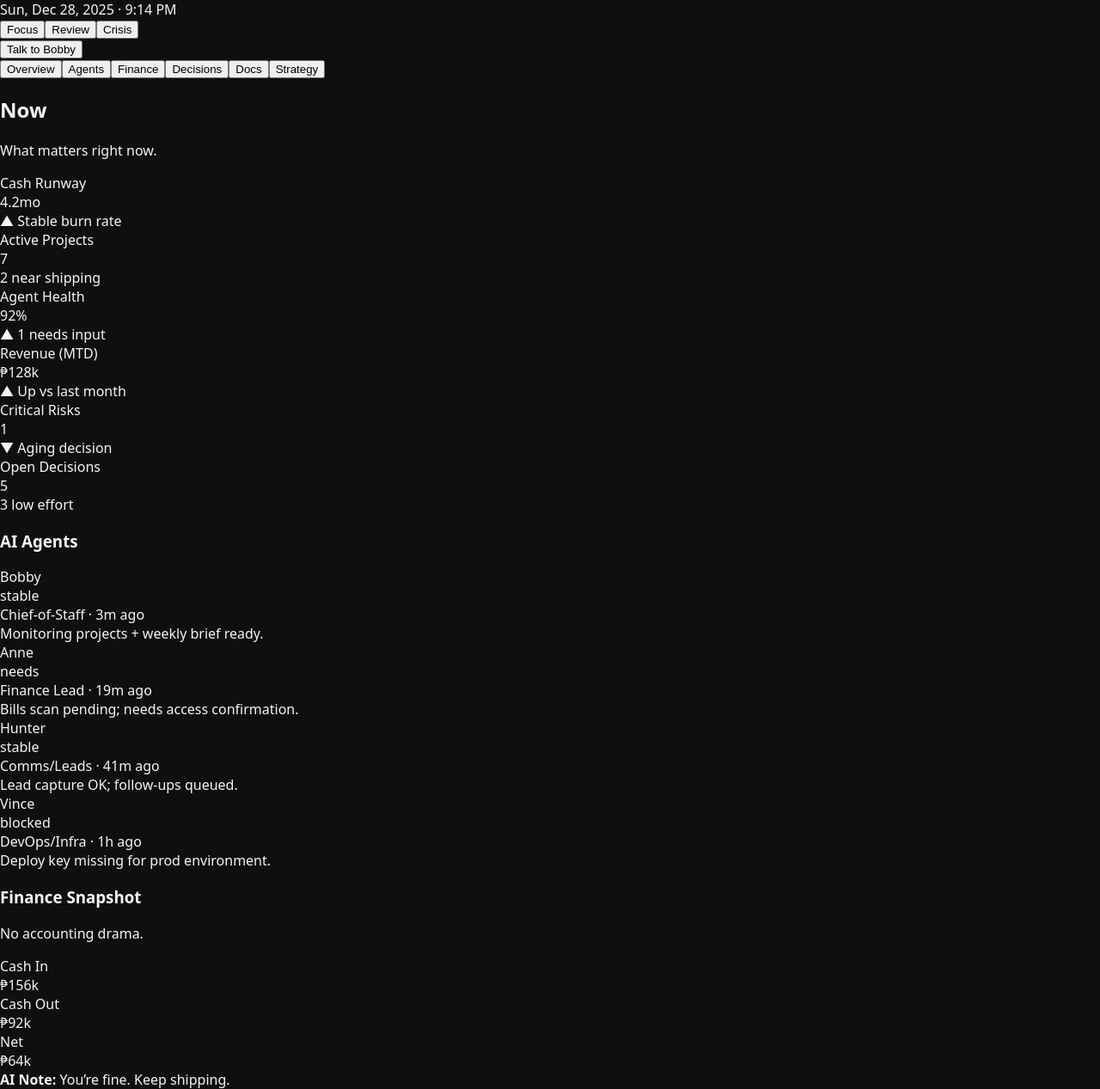
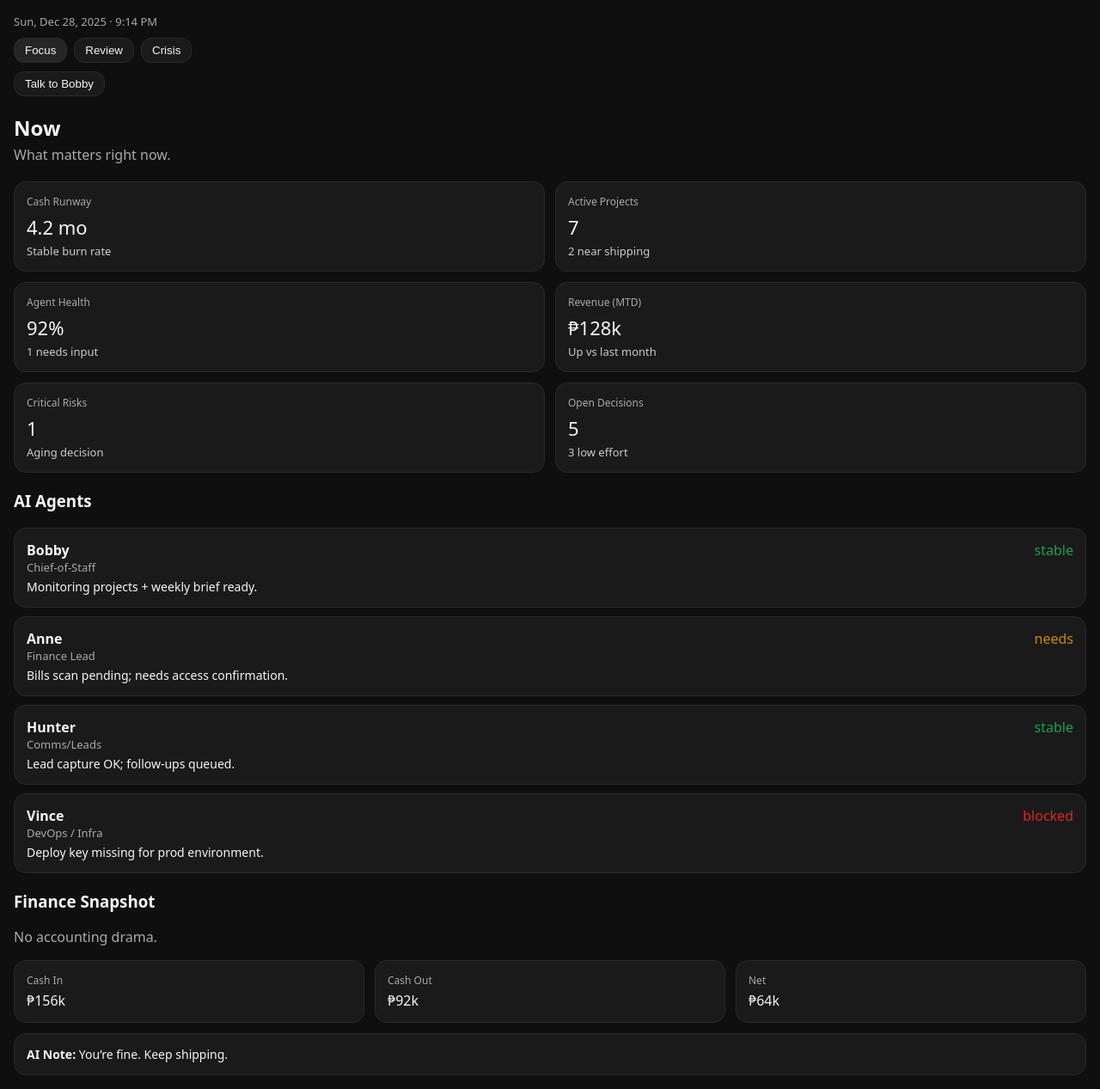
Before and after one commit to tumbletech/tumbletechceodashboard, a React (Vite) app: page / in a window 1280 px wide. Shown: the whole page at 86% size. Built offline with nearby package versions, Linux system fonts and the light colour scheme.

Commit message:
Update App.jsx

```diff
--- a/src/App.jsx
+++ b/src/App.jsx
@@ -1,131 +1,129 @@
 import { useState } from "react";
+
+const card = {
+  background: "#1a1a1a",
+  border: "1px solid #2a2a2a",
+  borderRadius: "14px",
+  padding: "14px",
+};
+
+const button = {
+  background: "#1a1a1a",
+  border: "1px solid #2a2a2a",
+  borderRadius: "12px",
+  padding: "6px 12px",
+  color: "#f5f5f5",
+  cursor: "pointer",
+};
 
 export default function App() {
   const [mode, setMode] = useState("Focus");
-  const [tab, setTab] = useState("Overview");
 
   return (
-    <div className="min-h-screen bg-neutral-900 text-neutral-100">
-      {/* Top Bar */}
-      <header className="sticky top-0 z-20 border-b border-neutral-800 bg-neutral-900">
-        <div className="px-4 py-3 space-y-3">
-          <div className="text-sm text-neutral-400">
+    <div style={{ minHeight: "100vh", padding: 16 }}>
+      {/* Header */}
+      <div style={{ marginBottom: 20 }}>
+        <div style={{ fontSize: 13, color: "#aaa" }}>
           Sun, Dec 28, 2025 · 9:14 PM
         </div>
 
-          {/* Mode */}
-          <div className="flex gap-2">
+        <div style={{ display: "flex", gap: 8, marginTop: 10 }}>
           {["Focus", "Review", "Crisis"].map(m => (
             <button
               key={m}
+              style={{
+                ...button,
+                background: mode === m ? "#262626" : "#1a1a1a",
+              }}
               onClick={() => setMode(m)}
-                className={`px-3 py-1 rounded-xl text-sm border ${
-                  mode === m
-                    ? "bg-neutral-800 border-neutral-700"
-                    : "border-neutral-700 text-neutral-400"
-                }`}
             >
               {m}
             </button>
           ))}
         </div>
 
-          <button className="w-fit px-4 py-2 rounded-xl border border-neutral-700 bg-neutral-800 text-sm">
-            Talk to Bobby
-          </button>
-
-          {/* Tabs */}
-          <div className="flex gap-2 overflow-x-auto">
-            {["Overview", "Agents", "Finance", "Decisions", "Docs", "Strategy"].map(t => (
-              <button
-                key={t}
-                onClick={() => setTab(t)}
-                className={`px-3 py-1 rounded-xl text-sm border ${
-                  tab === t
-                    ? "bg-neutral-800 border-neutral-700"
-                    : "border-neutral-700 text-neutral-400"
-                }`}
-              >
-                {t}
-              </button>
-            ))}
+        <div style={{ marginTop: 10 }}>
+          <button style={button}>Talk to Bobby</button>
         </div>
       </div>
-      </header>
 
-      {/* Main */}
-      <main className="px-4 py-6 space-y-8">
-        {/* NOW */}
-        <section>
-          <h2 className="text-xl font-semibold">Now</h2>
-          <p className="text-sm text-neutral-400">
+      {/* Now */}
+      <section style={{ marginBottom: 20 }}>
+        <h2 style={{ margin: 0 }}>Now</h2>
+        <p style={{ color: "#aaa", marginTop: 4 }}>
           What matters right now.
         </p>
       </section>
 
       {/* KPIs */}
-        <section className="grid grid-cols-2 gap-3">
-          <Kpi title="Cash Runway" value="4.2mo" note="▲ Stable burn rate" />
+      <section
+        style={{
+          display: "grid",
+          gridTemplateColumns: "repeat(2, 1fr)",
+          gap: 12,
+          marginBottom: 20,
+        }}
+      >
+        <Kpi title="Cash Runway" value="4.2 mo" note="Stable burn rate" />
         <Kpi title="Active Projects" value="7" note="2 near shipping" />
-          <Kpi title="Agent Health" value="92%" note="▲ 1 needs input" />
-          <Kpi title="Revenue (MTD)" value="₱128k" note="▲ Up vs last month" />
-          <Kpi title="Critical Risks" value="1" note="▼ Aging decision" />
+        <Kpi title="Agent Health" value="92%" note="1 needs input" />
+        <Kpi title="Revenue (MTD)" value="₱128k" note="Up vs last month" />
+        <Kpi title="Critical Risks" value="1" note="Aging decision" />
         <Kpi title="Open Decisions" value="5" note="3 low effort" />
       </section>
 
-        {/* AGENTS */}
-        <section className="space-y-3">
-          <h3 className="text-lg font-semibold">AI Agents</h3>
+      {/* Agents */}
+      <section style={{ marginBottom: 20 }}>
+        <h3>AI Agents</h3>
 
         <Agent
           name="Bobby"
           role="Chief-of-Staff"
           status="stable"
-            time="3m"
           desc="Monitoring projects + weekly brief ready."
         />
-
         <Agent
           name="Anne"
           role="Finance Lead"
           status="needs"
-            time="19m"
           desc="Bills scan pending; needs access confirmation."
         />
-
         <Agent
           name="Hunter"
           role="Comms/Leads"
           status="stable"
-            time="41m"
           desc="Lead capture OK; follow-ups queued."
         />
-
         <Agent
           name="Vince"
-            role="DevOps/Infra"
+          role="DevOps / Infra"
           status="blocked"
-            time="1h"
           desc="Deploy key missing for prod environment."
         />
       </section>
 
-        {/* FINANCE */}
-        <section className="space-y-3">
-          <h3 className="text-lg font-semibold">Finance Snapshot</h3>
-          <p className="text-sm text-neutral-400">No accounting drama.</p>
+      {/* Finance */}
+      <section>
+        <h3>Finance Snapshot</h3>
+        <p style={{ color: "#aaa" }}>No accounting drama.</p>
 
-          <div className="grid grid-cols-3 gap-3">
+        <div
+          style={{
+            display: "grid",
+            gridTemplateColumns: "repeat(3, 1fr)",
+            gap: 12,
+            marginBottom: 12,
+          }}
+        >
           <Mini title="Cash In" value="₱156k" />
           <Mini title="Cash Out" value="₱92k" />
           <Mini title="Net" value="₱64k" />
         </div>
 
-          <div className="rounded-2xl border border-neutral-700 bg-neutral-800 p-3 text-sm">
+        <div style={{ ...card, fontSize: 14 }}>
           <strong>AI Note:</strong> You’re fine. Keep shipping.
         </div>
       </section>
-      </main>
     </div>
   );
 }
@@ -134,42 +132,38 @@ export default function App() {
 
 function Kpi({ title, value, note }) {
   return (
-    <div className="rounded-2xl border border-neutral-700 bg-neutral-800 p-4">
-      <div className="text-xs text-neutral-400">{title}</div>
-      <div className="mt-2 text-2xl font-semibold">{value}</div>
-      <div className="mt-1 text-sm text-neutral-300">{note}</div>
+    <div style={card}>
+      <div style={{ fontSize: 12, color: "#aaa" }}>{title}</div>
+      <div style={{ fontSize: 22, marginTop: 6 }}>{value}</div>
+      <div style={{ fontSize: 13, color: "#ccc", marginTop: 4 }}>{note}</div>
     </div>
   );
 }
 
 function Mini({ title, value }) {
   return (
-    <div className="rounded-2xl border border-neutral-700 bg-neutral-800 p-3">
-      <div className="text-xs text-neutral-400">{title}</div>
-      <div className="mt-1 font-semibold">{value}</div>
+    <div style={card}>
+      <div style={{ fontSize: 12, color: "#aaa" }}>{title}</div>
+      <div style={{ marginTop: 4 }}>{value}</div>
     </div>
   );
 }
 
-function Agent({ name, role, status, time, desc }) {
-  const colors = {
-    stable: "bg-green-700 text-green-100",
-    needs: "bg-yellow-700 text-yellow-100",
-    blocked: "bg-red-700 text-red-100"
-  };
+function Agent({ name, role, status, desc }) {
+  const statusColor = {
+    stable: "#16a34a",
+    needs: "#ca8a04",
+    blocked: "#dc2626",
+  }[status];
 
   return (
-    <div className="rounded-2xl border border-neutral-700 bg-neutral-800 p-4 space-y-2">
-      <div className="flex justify-between items-center">
-        <div className="font-semibold">{name}</div>
-        <span className={`text-xs px-2 py-1 rounded-full ${colors[status]}`}>
-          {status}
-        </span>
+    <div style={{ ...card, marginBottom: 10 }}>
+      <div style={{ display: "flex", justifyContent: "space-between" }}>
+        <strong>{name}</strong>
+        <span style={{ color: statusColor }}>{status}</span>
       </div>
-      <div className="text-sm text-neutral-400">
-        {role} · {time} ago
-      </div>
-      <div className="text-sm">{desc}</div>
+      <div style={{ fontSize: 13, color: "#aaa" }}>{role}</div>
+      <div style={{ fontSize: 14, marginTop: 4 }}>{desc}</div>
     </div>
   );
 }
```
Lines whose indentation alone changed are shown as unchanged.
